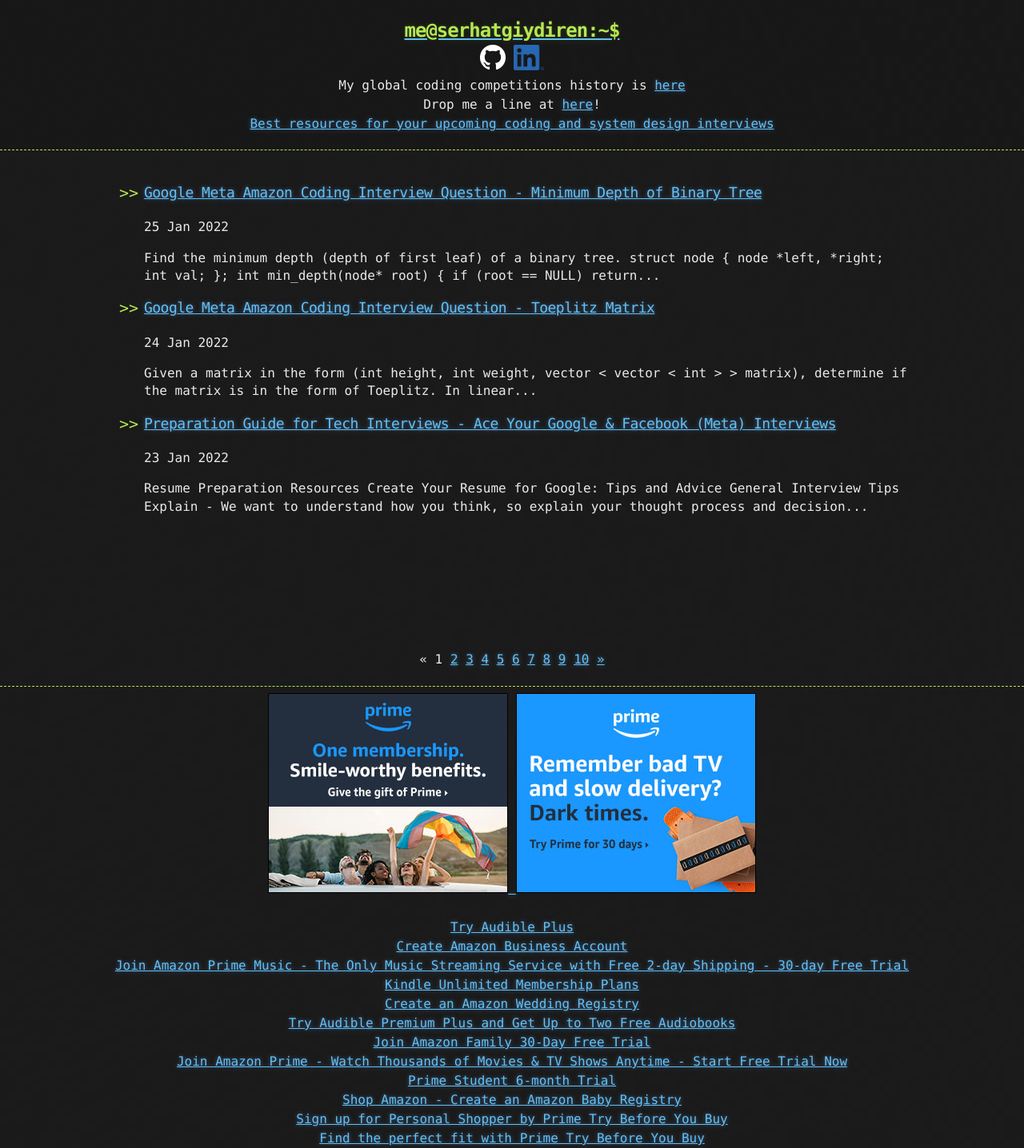
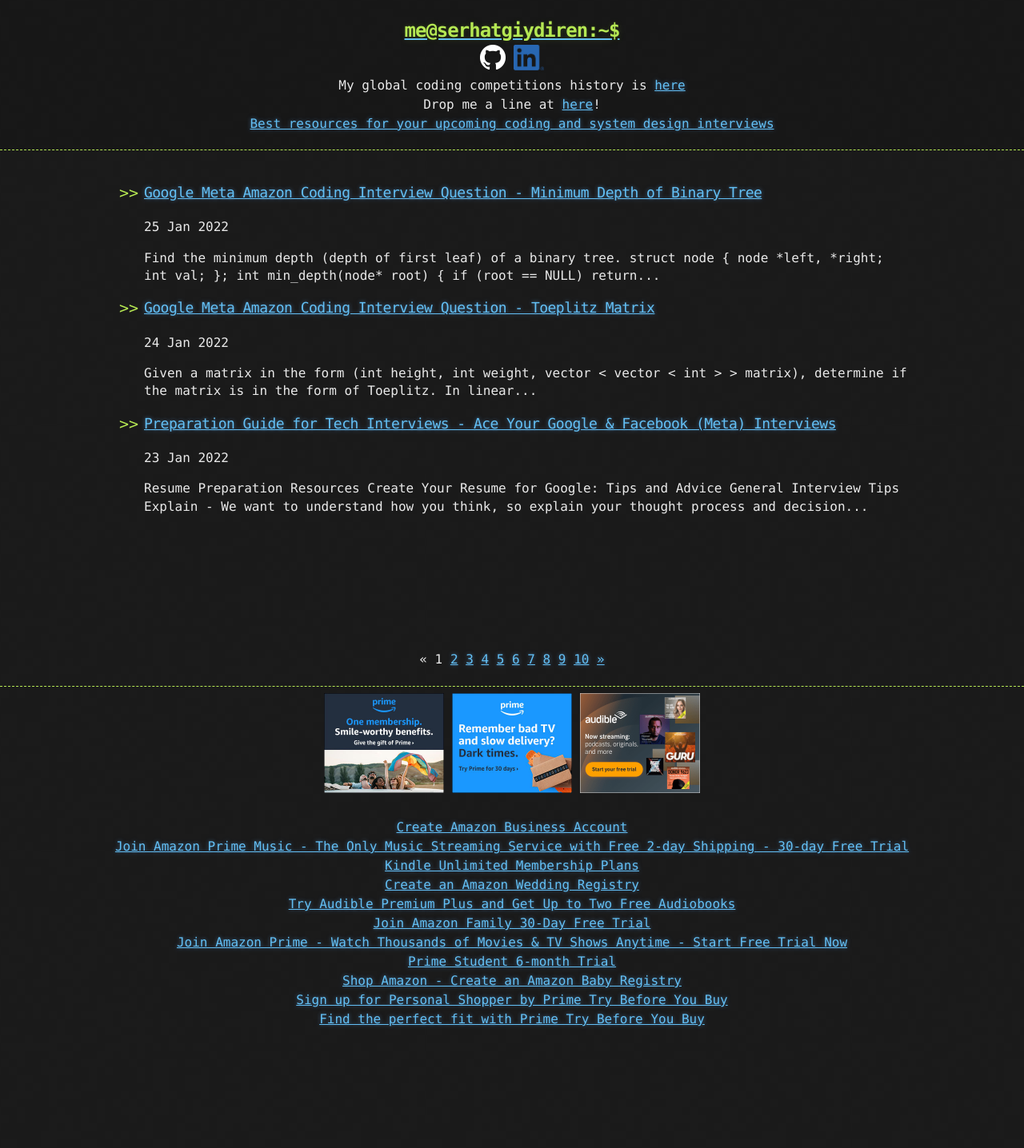
Before and after one commit to goodHunter27/serhatgiydiren.github.io, a Jekyll site: the page built from index.html, in a window 1280 px wide. Shown: the whole page at 80% size. Built offline with Jekyll 4.4.1, drawn with Linux system fonts in a browser that asks for light colours; the list of posts is cut into pages by our own code; after the commit the page ends 1287 px from its top, so only the background shows below that.

Commit message:
Update amazon_bounty.html

```diff
--- a/_includes/amazon_bounty.html
+++ b/_includes/amazon_bounty.html
@@ -2,12 +2,9 @@
 
 <div class="container">
   <div class="header-links">
-    <a target="_blank" href="https://amzn.to/3wfXQ5n">
-      <img src="{{ site.url }}/assets/ab01.jpeg" alt="Give the Gift of Amazon Prime">
-    </a>
-    <a target="_blank" href="https://amzn.to/3wfgudw">
-      <img src="{{ site.url }}/assets/ab02.jpeg" alt="Try Amazon Prime 30-Day Free Trial">
-    </a>
+    <a target="_blank" href="https://amzn.to/3wfXQ5n"><img src="{{ site.url }}/assets/ab01.jpeg" alt="Give the Gift of Amazon Prime" width="150" and height="125"></a>
+    <a target="_blank" href="https://amzn.to/3wfgudw"><img src="{{ site.url }}/assets/ab02.jpeg" alt="Try Amazon Prime 30-Day Free Trial" width="150" and height="125"></a>
+    <a target="_blank" href="https://amzn.to/3dEvxXO"><img src="{{ site.url }}/assets/ab03.png" alt="Try Audible Plus" width="150" and height="125"></a>
   </div>
 </div>
 
@@ -15,7 +12,6 @@
 
 <div class="container">
   <div class="header-links">
-    <a target="_blank" href="https://amzn.to/3dEvxXO">Try Audible Plus</a><br/>
     <a target="_blank" href="https://amzn.to/3K4JSZI">Create Amazon Business Account</a><br/>
     <a target="_blank" href="https://amzn.to/3QDJowf">Join Amazon Prime Music - The Only Music Streaming Service with Free 2-day Shipping - 30-day Free Trial</a><br/>
     <a target="_blank" href="https://amzn.to/3pwYXd0">Kindle Unlimited Membership Plans</a><br/>
```
